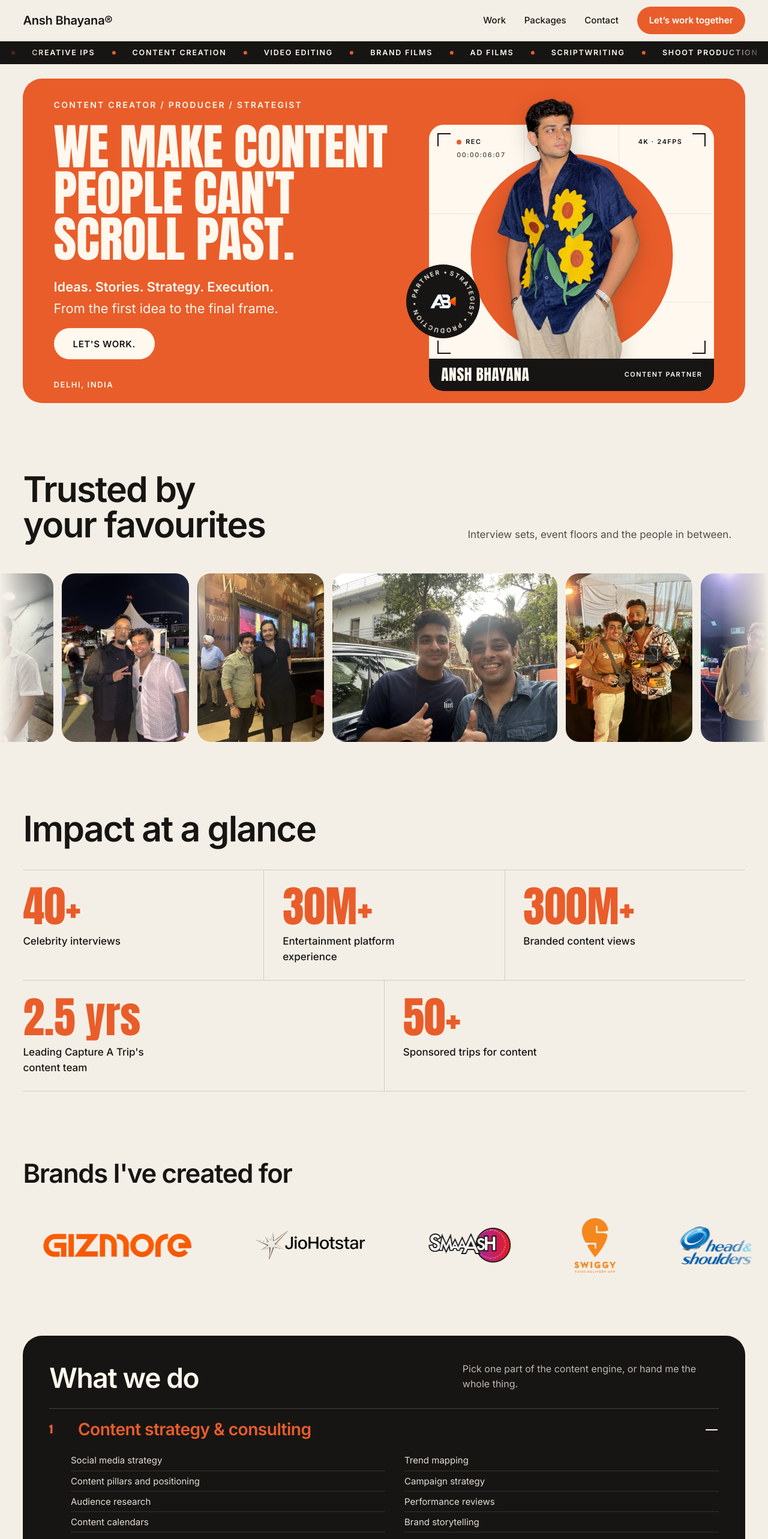
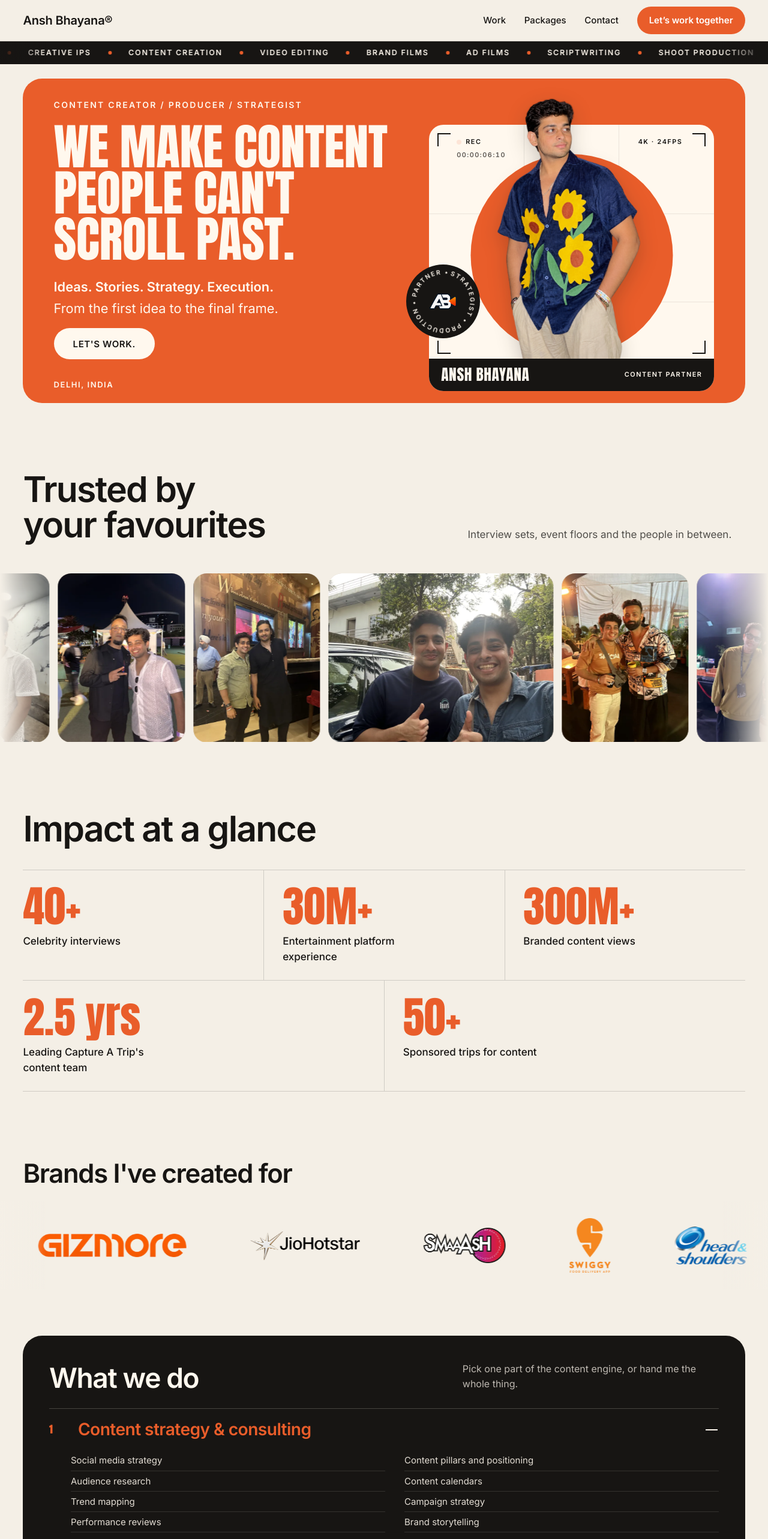
Before and after one commit to AnshBhayana/website, a React (Vite) app: page / in a window 1280 px wide. Shown: the top 2566 px of the page at 60% size. Built offline with nearby package versions, Linux system fonts and the light colour scheme.

Commit message:
Enhance svcPanel and tickerViewport styles
Added visibility transitions and adjusted layout for svcPanel and tickerViewport. Improved responsiveness and overflow handling in various components.

```diff
--- a/src/index.css
+++ b/src/index.css
@@ -700,27 +700,36 @@ ol {
 .svcOpen .svcIcon::after {
   transform: rotate(0);
 }
+.svcList {
+  overflow-anchor: none; /* stops Android Chrome nudging the scroll while a row animates */
+}
 .svcPanel {
   display: grid;
   grid-template-rows: 0fr;
-  transition: grid-template-rows 0.35s ease;
+  visibility: hidden;
+  transition: grid-template-rows 0.35s ease, visibility 0s linear 0.35s;
 }
 .svcOpen .svcPanel {
   grid-template-rows: 1fr;
-}
-.svcPanel ul {
+  visibility: visible;
+  transition: grid-template-rows 0.35s ease, visibility 0s;
+}
+/* The clipping wrapper is a plain block: padding and columns live INSIDE it, so a collapsed
+   row is truly 0px tall (multi-column + 0fr rows is what broke on newer mobile browsers). */
+.svcPanelInner {
   overflow: hidden;
   min-height: 0;
-  padding-left: 52px;
-  columns: 2;
+}
+.svcPanel ul {
+  margin: 0;
+  padding: 0 0 clamp(18px, 2.4vw, 30px) 52px;
+  list-style: none;
+  display: grid;
+  grid-template-columns: 1fr 1fr;
   column-gap: 40px;
-}
-.svcOpen .svcPanel ul {
-  padding-bottom: clamp(18px, 2.4vw, 30px);
 }
 .svcPanel li {
   padding: 7px 0;
-  break-inside: avoid;
   border-bottom: 1px solid rgba(255, 248, 238, 0.12);
   color: rgba(255, 248, 238, 0.88);
 }
@@ -787,10 +796,30 @@ ol {
   overflow: hidden;
 }
 .tickerViewport {
-  -webkit-mask-image: linear-gradient(to right, transparent, #000 6%, #000 94%, transparent);
-  mask-image: linear-gradient(to right, transparent, #000 6%, #000 94%, transparent);
+  position: relative;
+  overflow: hidden;
+}
+.tickerViewport::before,
+.tickerViewport::after {
+  content: "";
+  position: absolute;
+  top: 0;
+  bottom: 0;
+  width: 6%;
+  z-index: 2;
+  pointer-events: none;
+}
+.tickerViewport::before {
+  left: 0;
+  background: linear-gradient(to right, var(--charcoal), rgba(23, 21, 19, 0));
+}
+.tickerViewport::after {
+  right: 0;
+  background: linear-gradient(to left, var(--charcoal), rgba(23, 21, 19, 0));
 }
 .tickerTrack {
+  will-change: transform;
+  backface-visibility: hidden;
   display: flex;
   width: max-content;
   margin: 0;
@@ -828,19 +857,54 @@ ol {
   /* full-bleed: breaks out of the centred page column */
   margin-inline: calc(50% - 50vw);
 }
+@media (max-width: 800px) {
+  .ticker {
+    margin-inline: calc(var(--pad) * -1);
+  }
+  /* 100vw is unreliable on phones (it ignores the browser toolbar/scrollbar and can
+     over-size the strip), so on mobile just cancel the page padding instead. */
+  .strip {
+    margin-inline: calc(var(--pad) * -1);
+  }
+}
 .stripViewport {
+  position: relative;
   overflow: hidden;
-  -webkit-mask-image: linear-gradient(to right, transparent, #000 6%, #000 94%, transparent);
-  mask-image: linear-gradient(to right, transparent, #000 6%, #000 94%, transparent);
+}
+/* Edge fades are plain gradient overlays, not mask-image: a mask on a parent of an
+   animated element makes newer iOS/Android browsers drop or slice the images. */
+.stripViewport::before,
+.stripViewport::after {
+  content: "";
+  position: absolute;
+  top: 0;
+  bottom: 0;
+  width: 6%;
+  z-index: 2;
+  pointer-events: none;
+}
+.stripViewport::before {
+  left: 0;
+  background: linear-gradient(to right, var(--ivory), rgba(244, 239, 230, 0));
+}
+.stripViewport::after {
+  right: 0;
+  background: linear-gradient(to left, var(--ivory), rgba(244, 239, 230, 0));
 }
 .stripTrack {
   display: flex;
   width: max-content;
   animation: stripScroll var(--strip-duration, 90s) linear infinite;
+  will-change: transform;
+  backface-visibility: hidden;
+  -webkit-backface-visibility: hidden;
 }
 @keyframes stripScroll {
+  from {
+    transform: translate3d(0, 0, 0);
+  }
   to {
-    transform: translateX(-50%);
+    transform: translate3d(-50%, 0, 0);
   }
 }
 @media (hover: hover) {
@@ -849,16 +913,22 @@ ol {
   }
 }
 .stripItem {
+  position: relative;
   flex: none;
   height: clamp(280px, 36vw, 520px);
   margin: 0 14px 0 0;
   border-radius: 22px;
   overflow: hidden;
+  isolation: isolate; /* keeps the rounded clip stable while the track is moving */
   background: var(--beige);
 }
 .stripItem img {
+  /* absolutely positioned so it never depends on a % height inside an aspect-ratio box */
+  position: absolute;
+  inset: 0;
   width: 100%;
   height: 100%;
+  max-width: none;
   object-fit: cover;
   transition: transform 0.6s ease;
 }
@@ -889,9 +959,11 @@ ol {
   /* No auto-scroll: let people scroll the strip by hand instead. */
   .stripViewport {
     overflow-x: auto;
-    -webkit-mask-image: none;
-    mask-image: none;
     scroll-snap-type: x proximity;
+  }
+  .stripViewport::before,
+  .stripViewport::after {
+    display: none;
   }
   .stripItem {
     scroll-snap-align: start;
@@ -901,8 +973,10 @@ ol {
 }
   .tickerViewport {
     overflow-x: auto;
-    -webkit-mask-image: none;
-    mask-image: none;
+  }
+  .tickerViewport::before,
+  .tickerViewport::after {
+    display: none;
   }
   .tickerItem[aria-hidden="true"] {
     display: none;
@@ -1562,7 +1636,7 @@ ol {
     order: 0;
   }
   .svcPanel ul {
-    columns: 1;
+    grid-template-columns: 1fr;
     padding-left: 0;
   }
   .svc button {
@@ -1781,7 +1855,7 @@ ol {
     padding: 5px 0;
     font-size: 15px;
   }
-  .svcOpen .svcPanel ul {
+  .svcPanel ul {
     padding-bottom: clamp(12px, 1.6vw, 20px);
   }
 
```
